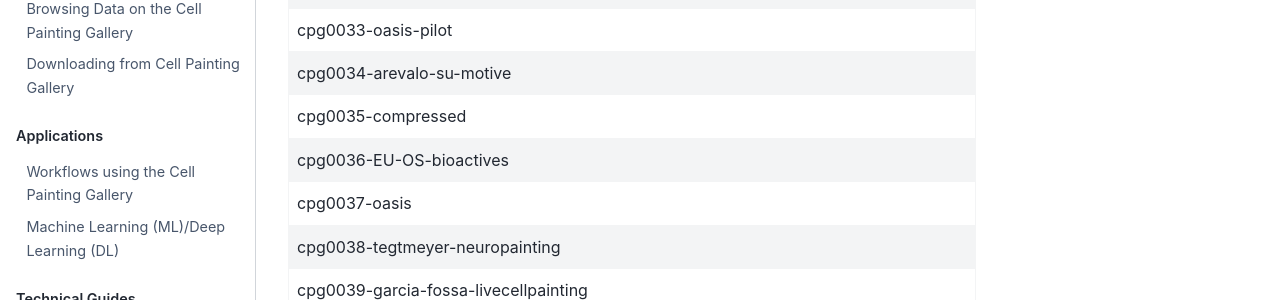
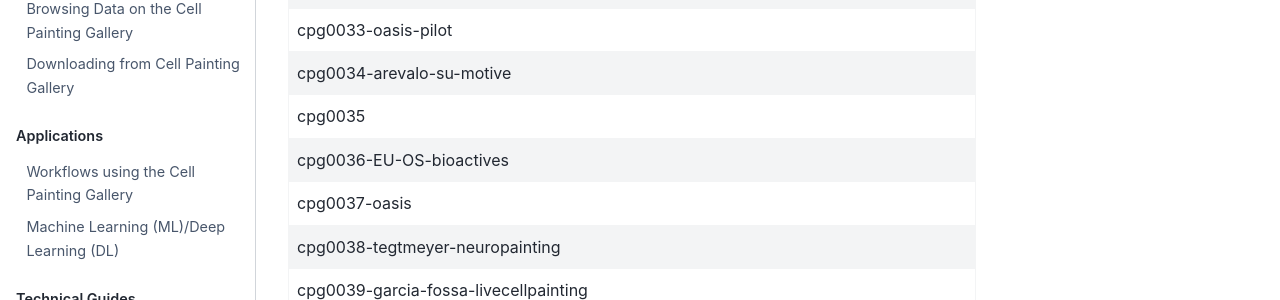
Before and after one commit to broadinstitute/cellpainting-gallery, a Jupyter Book: the page built from documentation/prefixes.md, in a window 1280 px wide and 900 px high, scrolled down 1381 px. Shown: the part 320-620 px from the top of the window. Built offline with Jupyter Book 1.0.4 settings and Sphinx 7.4.7 and the Sphinx Book theme 1.1.4, drawn with Linux system fonts in a browser that asks for light colours.

Commit message:
unused prefix

```diff
--- a/documentation/prefixes.md
+++ b/documentation/prefixes.md
@@ -40,7 +40,7 @@ Complete datasets will be fully described in the main repository [README](http:/
 | cpg0032-pooled-rare                      |
 | cpg0033-oasis-pilot                      |
 | cpg0034-arevalo-su-motive                |
-| cpg0035-compressed                       |
+| cpg0035                                  |
 | cpg0036-EU-OS-bioactives                 |
 | cpg0037-oasis                            |
 | cpg0038-tegtmeyer-neuropainting          |
```
